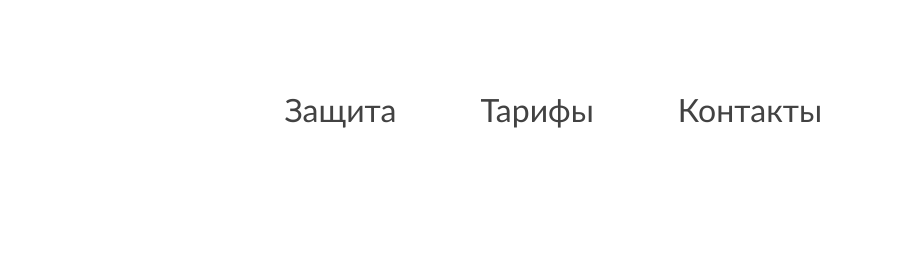
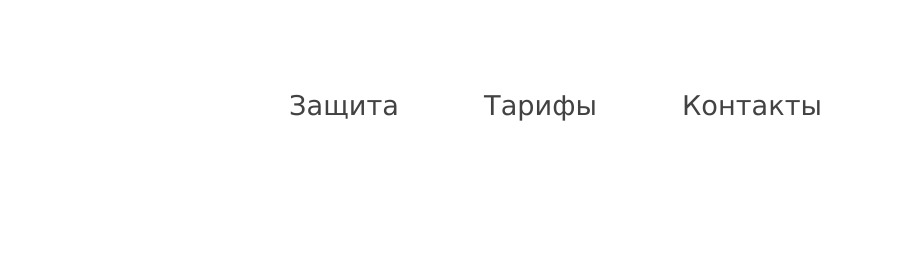
Before and after one commit to fernal9301/antiddos, a plain HTML site: page index.html in a window 1280 px wide. Shown: the top 277 px of the page, 368-1280 px from the left. Drawn offline with Linux system fonts and the light colour scheme.

Commit message:
changed font to Verdana, and size of navigation links

```diff
--- a/header.css
+++ b/header.css
@@ -25,6 +25,6 @@
 .navigation-link {
   color: #424242;
   font-style: bold;
-  font-size: 2em;
+  font-size: 1.7em;
   text-decoration: none;
 }
--- a/text.css
+++ b/text.css
@@ -1,5 +1,5 @@
 body {
-  font-family: "Trebuchet MS", sans-serif;
+  font-family: Verdana, sans-serif;
   font-size: 16px;
   color: #424242;
 }
```
